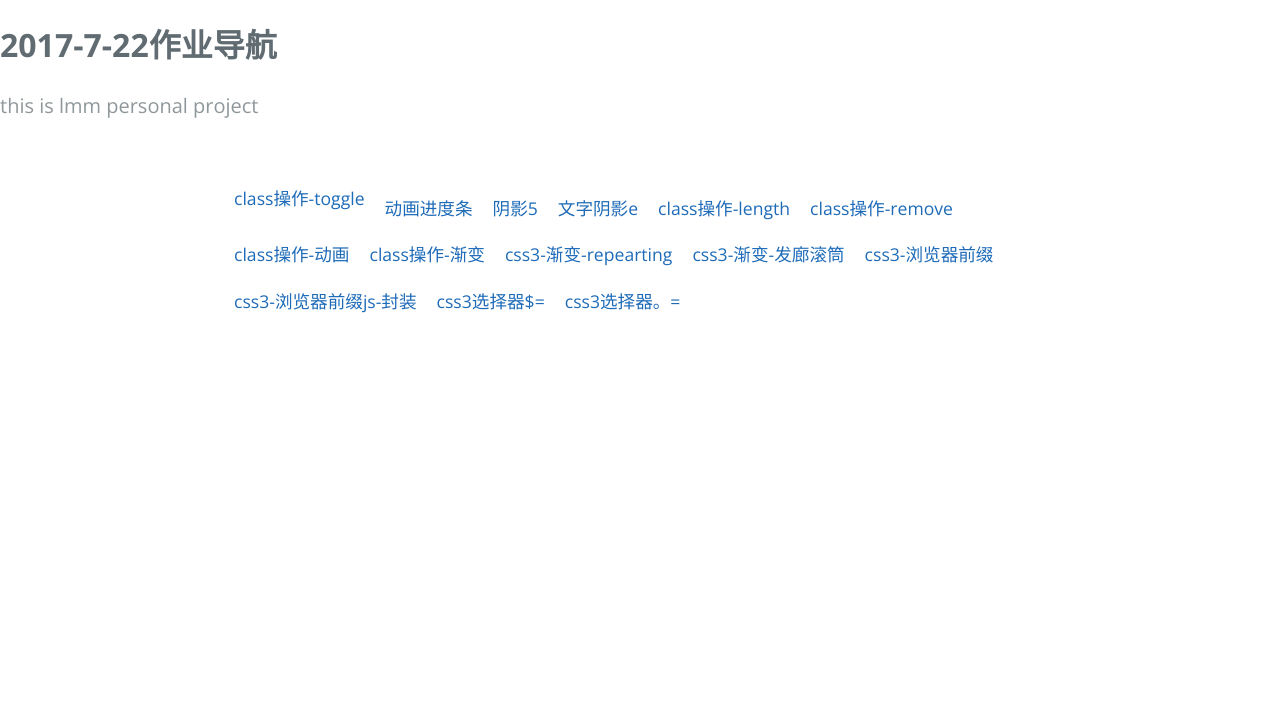
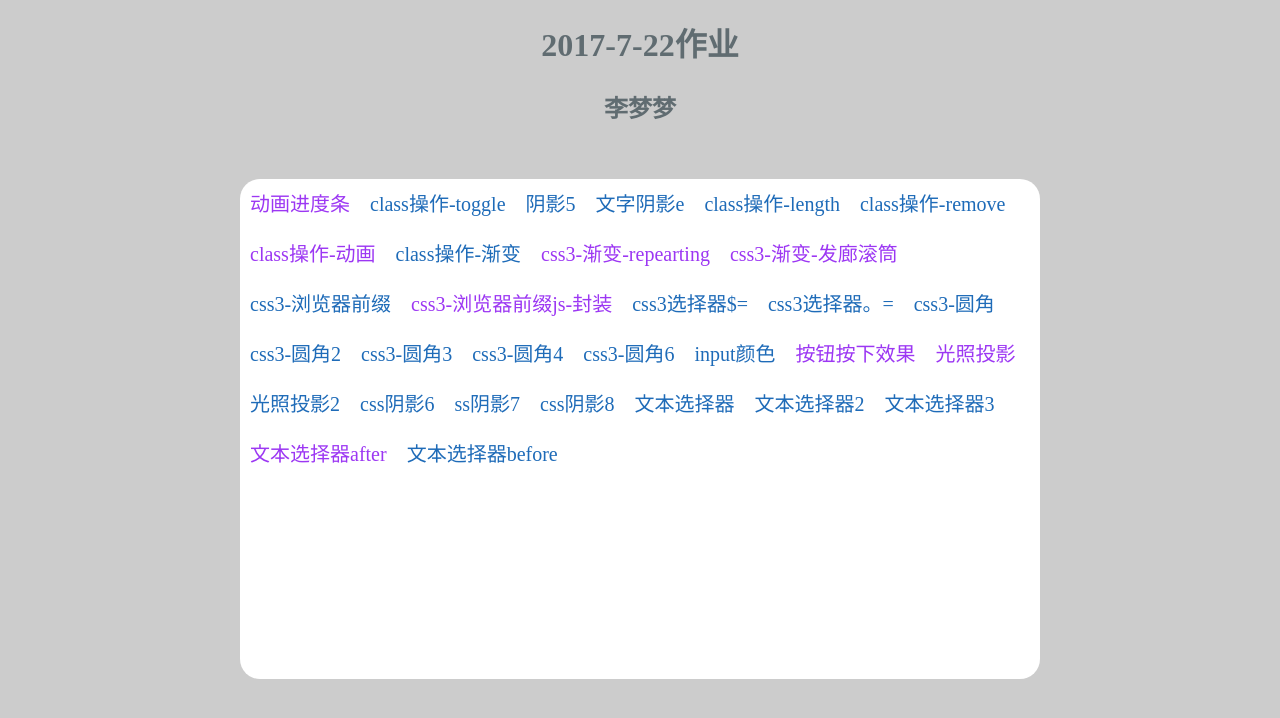
Before and after one commit to limengmengops/mm920906.github.com, a plain HTML site: page index.html in a window 1280 px wide. Drawn offline with nearby package versions, Linux system fonts and the light colour scheme.

Commit message:
update index.html

```diff
--- a/index.html
+++ b/index.html
@@ -11,28 +11,50 @@
   </head>
   <style>
   	a{margin:10px; float:left;}
+	.main-content div .first{margin-top:10px;}
+	.head{text-align:center;}
+	body{background:#ccc; font-family:微软雅黑;}
+	.important{color:#9C37F3;}
+	.main-content .box{background:#fff; width:800px; height:500px;margin:0 auto; border-radius:20px; font-size:20px;}
   </style>
   <body>
-    <section>
-      <h1>2017-7-22作业导航</h1>
-      <h2 class="project-tagline">this is lmm personal project</h2>
+    <section class="head">
+      <h1 >2017-7-22作业</h1>
+      <h2>李梦梦</h2>
     </section>
     <section class="main-content">
-      	<div class="clear:fixed">
+      	<div class="clear:fixed box">
+        	<a href="homework0722/homework/动画进度条.html" class="first important">动画进度条</a>
         	<a href="homework0722/class操作-toggle.html">class操作-toggle</a>
-        	<a href="homework0722/homework/动画进度条.html">动画进度条</a>
         	<a href="homework0722/阴影5.html">阴影5</a>
         	<a href="homework0722/文字阴影2.html">文字阴影e</a>
         	<a href="homework0722/classs操作-length2.html">class操作-length</a>
         	<a href="homework0722/classs操作-remove.html">class操作-remove</a>
-        	<a href="homework0722/css3-动画.html">class操作-动画</a>
+        	<a href="homework0722/css3-动画.html" class="important">class操作-动画</a>
         	<a href="homework0722/css3-渐变9.html">class操作-渐变</a>
-        	<a href="homework0722/css3-渐变-repearting-linear.html">css3-渐变-repearting</a>
-        	<a href="homework0722/css3-渐变-发廊滚筒2.html">css3-渐变-发廊滚筒</a>
+        	<a href="homework0722/css3-渐变-repearting-linear.html" class="important">css3-渐变-repearting</a>
+        	<a href="homework0722/css3-渐变-发廊滚筒2.html" class="important">css3-渐变-发廊滚筒</a>
         	<a href="homework0722/css3-浏览器前缀6.html">css3-浏览器前缀</a>
-        	<a href="homework0722/css3-浏览器前缀js-封装.html">css3-浏览器前缀js-封装</a>
+        	<a href="homework0722/css3-浏览器前缀js-封装.html" class="important">css3-浏览器前缀js-封装</a>
         	<a href="homework0722/css3选择器$=.html">css3选择器$=</a>
         	<a href="homework0722/css3选择器.html">css3选择器。=</a>
+            <a href="homework0722/css3-圆角.html">css3-圆角</a>
+            <a href="homework0722/css3-圆角2.html">css3-圆角2</a>
+            <a href="homework0722/css3-圆角3.html">css3-圆角3</a>
+            <a href="homework0722/css3-圆角4.html">css3-圆角4</a>
+            <a href="homework0722/css3-圆角6.html">css3-圆角6</a>
+            <a href="homework0722/input颜色.html">input颜色</a>
+            <a href="homework0722/按钮按下效果.html" class="important">按钮按下效果</a>
+            <a href="homework0722/光照投影.html" class="important">光照投影</a>
+            <a href="homework0722/光照投影2.html">光照投影2</a>
+            <a href="homework0722/css阴影6.html">css阴影6</a>
+            <a href="homework0722/css阴影7.html">ss阴影7</a>
+            <a href="homework0722/css阴影8.html">css阴影8</a>
+            <a href="homework0722/文本选择器.html">文本选择器</a>
+            <a href="homework0722/文本选择器2.html">文本选择器2</a>
+            <a href="homework0722/文本选择器3.html">文本选择器3</a>
+            <a href="homework0722/文本选择器after.html" class="important">文本选择器after</a>
+            <a href="homework0722/文本选择器before.html">文本选择器before</a>
         </div>
     </section>
   </body>
```
